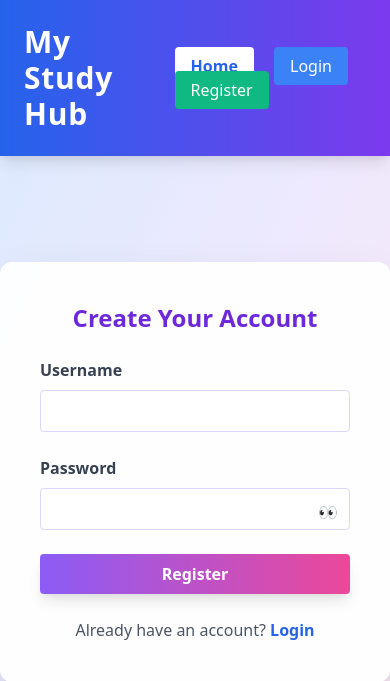
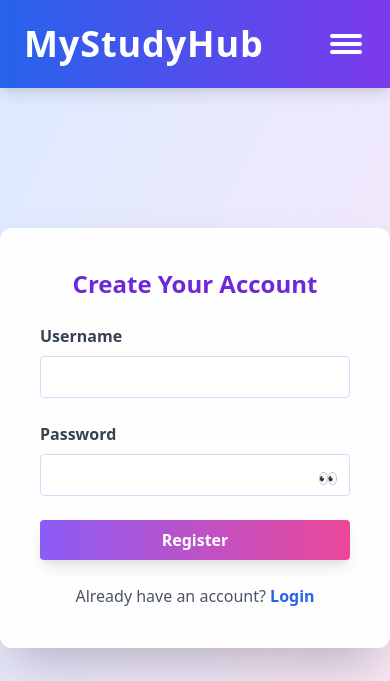
Before and after one commit to derbycodes/mystudyhub, a Flask app: page /register in a window 390 px wide. Shown: the top 681 px of the page. Run offline with Flask 3, Linux system fonts and the light colour scheme.

Commit message:
Include hamburger header on all pages

```diff
--- /dev/null
+++ b/templates/header.html
@@ -0,0 +1,26 @@
+<header class="bg-gradient-to-r from-blue-600 to-purple-600 text-white p-6 shadow-lg">
+  <div class="container mx-auto flex justify-between items-center">
+    <h1 class="text-4xl font-extrabold tracking-wide drop-shadow-lg">MyStudyHub</h1>
+    <!-- Hamburger Button (mobile only) -->
+    <button id="menu-btn" class="md:hidden flex flex-col justify-center items-center w-10 h-10" aria-label="Open Menu">
+      <span class="block w-8 h-1 bg-white mb-1 rounded"></span>
+      <span class="block w-8 h-1 bg-white mb-1 rounded"></span>
+      <span class="block w-8 h-1 bg-white rounded"></span>
+    </button>
+    <!-- Navigation Links -->
+    <nav id="nav-menu" class="hidden absolute top-20 right-6 bg-gradient-to-r from-blue-600 to-purple-600 rounded-lg shadow-lg p-4 z-50 md:static md:flex md:items-center md:gap-4 md:bg-none md:shadow-none md:p-0">
+      <a href="/" class="block px-4 py-2 rounded hover:bg-blue-700 md:hover:bg-transparent">Home</a>
+      <a href="/login" class="block px-4 py-2 rounded hover:bg-blue-700 md:hover:bg-transparent">Login</a>
+      <a href="/register" class="block px-4 py-2 rounded hover:bg-blue-700 md:hover:bg-transparent">Register</a>
+    </nav>
+  </div>
+  <script>
+    document.addEventListener('DOMContentLoaded', function() {
+      const menuBtn = document.getElementById('menu-btn');
+      const navMenu = document.getElementById('nav-menu');
+      menuBtn.addEventListener('click', () => {
+        navMenu.classList.toggle('hidden');
+      });
+    });
+  </script>
+</header>
--- a/templates/register.html
+++ b/templates/register.html
@@ -20,16 +20,7 @@
     </script>
 </head>
 <body class="bg-gradient-to-br from-blue-100 via-purple-100 to-pink-100 min-h-screen flex flex-col">
-    <header class="bg-gradient-to-r from-blue-600 to-purple-600 text-white p-6 shadow-lg">
-        <div class="container mx-auto flex justify-between items-center">
-            <h1 class="text-3xl font-extrabold tracking-wide">My Study Hub</h1>
-            <nav>
-                <a href="{{ url_for('home') }}" class="bg-white text-blue-600 px-4 py-2 rounded mx-2 font-semibold hover:bg-blue-100 transition">Home</a>
-                <a href="{{ url_for('login') }}" class="bg-blue-500 hover:bg-blue-700 text-white px-4 py-2 rounded mx-2 transition">Login</a>
-                <a href="{{ url_for('register') }}" class="bg-green-500 hover:bg-green-700 text-white px-4 py-2 rounded mx-2 transition">Register</a>
-            </nav>
-        </div>
-    </header>
+  {% include 'header.html' %}
 
     <main class="flex-1 flex items-center justify-center">
         <div class="bg-white bg-opacity-95 rounded-xl shadow-2xl p-10 w-full max-w-md mt-10">
```
Also changed, not shown: templates/login.html (+1 -9 lines).
